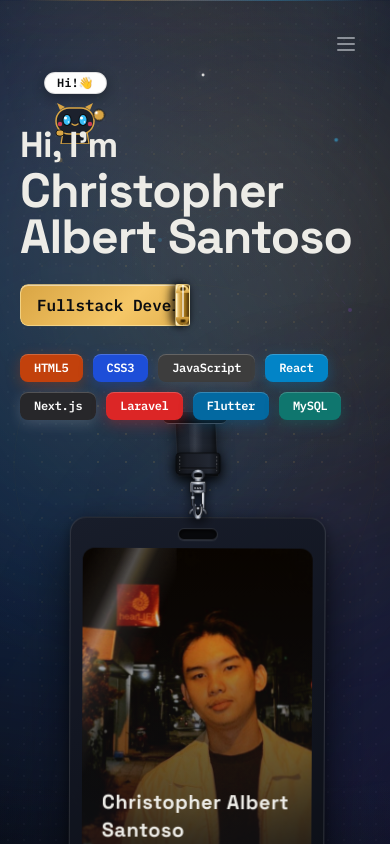
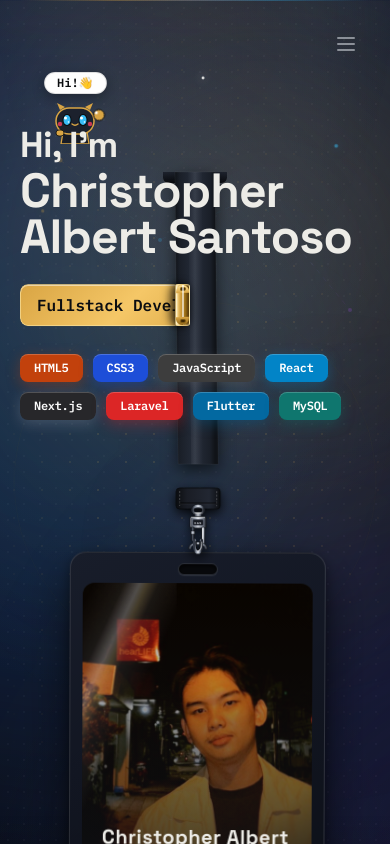
Before and after one commit to chrisalbertt/cobak, a React (Vite) app: page / in a window 390 px wide. Shown: the top 844 px of the page. Built offline with nearby package versions, Linux system fonts and the light colour scheme.

Commit message:
style: long lanyard anchored from ceiling hanging behind text on all screens

```diff
--- a/src/components/Hero.jsx
+++ b/src/components/Hero.jsx
@@ -531,10 +531,10 @@ function RollerTypewriterBadge() {
 /* ─────────────────────────────────────────────────────────────
    Realistic Luxury Flat Ribbon Lanyard & Swivel Snap Hook Connector
 ───────────────────────────────────────────────────────────── */
-function LanyardAnchor({ isDesktop }) {
+function LanyardAnchor() {
   return (
     <div
-      className={`absolute ${isDesktop ? '-top-80' : '-top-20'} left-1/2 -translate-x-1/2 z-30 pointer-events-none flex flex-col items-center transition-all duration-300`}
+      className="absolute -top-80 left-1/2 -translate-x-1/2 z-0 pointer-events-none flex flex-col items-center"
     >
       {/* Sleek Flush Metallic Ceiling Slot (Scaled to 40px strap) */}
       <div className="w-16 h-3 bg-gradient-to-b from-[#1E232E] to-[#0A0C10] rounded-b-md shadow-lg border-b border-white/20" />
@@ -544,16 +544,15 @@ function LanyardAnchor({ isDesktop }) {
 
 const STRAP_HALF_W = 20 // 40px wide custom luxury ribbon strap
 
-function DynamicLanyard({ x, y, rotateZ, isDesktop }) {
+function DynamicLanyard({ x, y, rotateZ }) {
   // Dynamic curved Bezier ribbon path with trigonometric rotation matching the card's tilt
   const strapPath = useTransform([x, y, rotateZ], ([cx, cy, rz]) => {
     const safeCx = typeof cx === 'number' && !isNaN(cx) ? cx : 0
     const safeCy = typeof cy === 'number' && !isNaN(cy) ? cy : 0
     const safeRz = typeof rz === 'number' && !isNaN(rz) ? rz : 0
     const rad = (safeRz * Math.PI) / 180
-    const anchorY = isDesktop ? 343 : 115
     const sleeveX = safeCx + 56 * Math.sin(rad)
-    const sleeveY = safeCy + anchorY - 56 * Math.cos(rad)
+    const sleeveY = safeCy + 343 - 56 * Math.cos(rad)
 
     // Tangent vectors along the rotated leather sleeve top edge
     const cosR = Math.cos(rad)
@@ -584,9 +583,8 @@ function DynamicLanyard({ x, y, rotateZ, isDesktop }) {
     const safeCy = typeof cy === 'number' && !isNaN(cy) ? cy : 0
     const safeRz = typeof rz === 'number' && !isNaN(rz) ? rz : 0
     const rad = (safeRz * Math.PI) / 180
-    const anchorY = isDesktop ? 343 : 115
     const sleeveX = safeCx + 56 * Math.sin(rad)
-    const sleeveY = safeCy + anchorY - 56 * Math.cos(rad)
+    const sleeveY = safeCy + 343 - 56 * Math.cos(rad)
     const cosR = Math.cos(rad)
     const sinR = Math.sin(rad)
     const hw = 7
@@ -610,10 +608,10 @@ function DynamicLanyard({ x, y, rotateZ, isDesktop }) {
 
   return (
     <svg
-      className={`absolute ${isDesktop ? '-top-80' : '-top-20'} left-1/2 -translate-x-1/2 overflow-visible pointer-events-none z-0`}
+      className="absolute -top-80 left-1/2 -translate-x-1/2 overflow-visible pointer-events-none z-0"
       width="400"
-      height={isDesktop ? 650 : 250}
-      viewBox={isDesktop ? "-200 0 400 650" : "-200 0 400 250"}
+      height={650}
+      viewBox="-200 0 400 650"
       style={{
         filter: 'drop-shadow(0 5px 8px rgba(0,0,0,0.6))',
       }}
@@ -903,10 +901,10 @@ function HangingIDCard() {
       }}
     >
       {/* ── 1. Metal Swivel Clip Anchor at Top ── */}
-      <LanyardAnchor isDesktop={isDesktop} />
+      <LanyardAnchor />
 
       {/* ── 2. Fabric Lanyard Cord (follows card motion & tilt) ── */}
-      <DynamicLanyard x={cardX} y={cardY} rotateZ={rotateZ} isDesktop={isDesktop} />
+      <DynamicLanyard x={cardX} y={cardY} rotateZ={rotateZ} />
 
       {/* ── 3. Interactive Draggable 3D Card Assembly ── */}
       <motion.div
@@ -918,7 +916,7 @@ function HangingIDCard() {
           rotateY,
           rotateX,
           scale,
-          marginTop: isDesktop ? '55px' : '20px',
+          marginTop: '55px',
           transformStyle: 'preserve-3d',
           touchAction: 'none',
           willChange: 'transform',
@@ -1172,7 +1170,7 @@ export default function Hero({ isLoaded = false }) {
       <div className="w-full max-w-6xl mx-auto flex flex-col lg:flex-row items-center justify-center gap-12 sm:gap-16 lg:gap-16 xl:gap-20 py-8 sm:py-16 relative z-10">
         {/* Left — Text Information (Higher Z-Index so lanyard stays cleanly behind) */}
         <motion.div
-          className="flex-1 min-w-0 relative z-30"
+          className="flex-1 min-w-0 relative z-40 pointer-events-auto"
           variants={textContainer}
           initial="hidden"
           {...(isLoaded
@@ -1228,9 +1226,9 @@ export default function Hero({ isLoaded = false }) {
           </motion.div>
         </motion.div>
 
-        {/* Right — 3D Hanging ID Card */}
+        {/* Right — 3D Hanging ID Card (z-10 so strap is behind z-40 text) */}
         <motion.div
-          className="flex-shrink-0 flex items-center justify-center relative z-20 mt-6 lg:mt-0"
+          className="flex-shrink-0 flex items-center justify-center relative z-10 mt-6 lg:mt-0"
           initial={{ opacity: 0, scale: 0.92, y: 30 }}
           {...(isLoaded
             ? {
```
